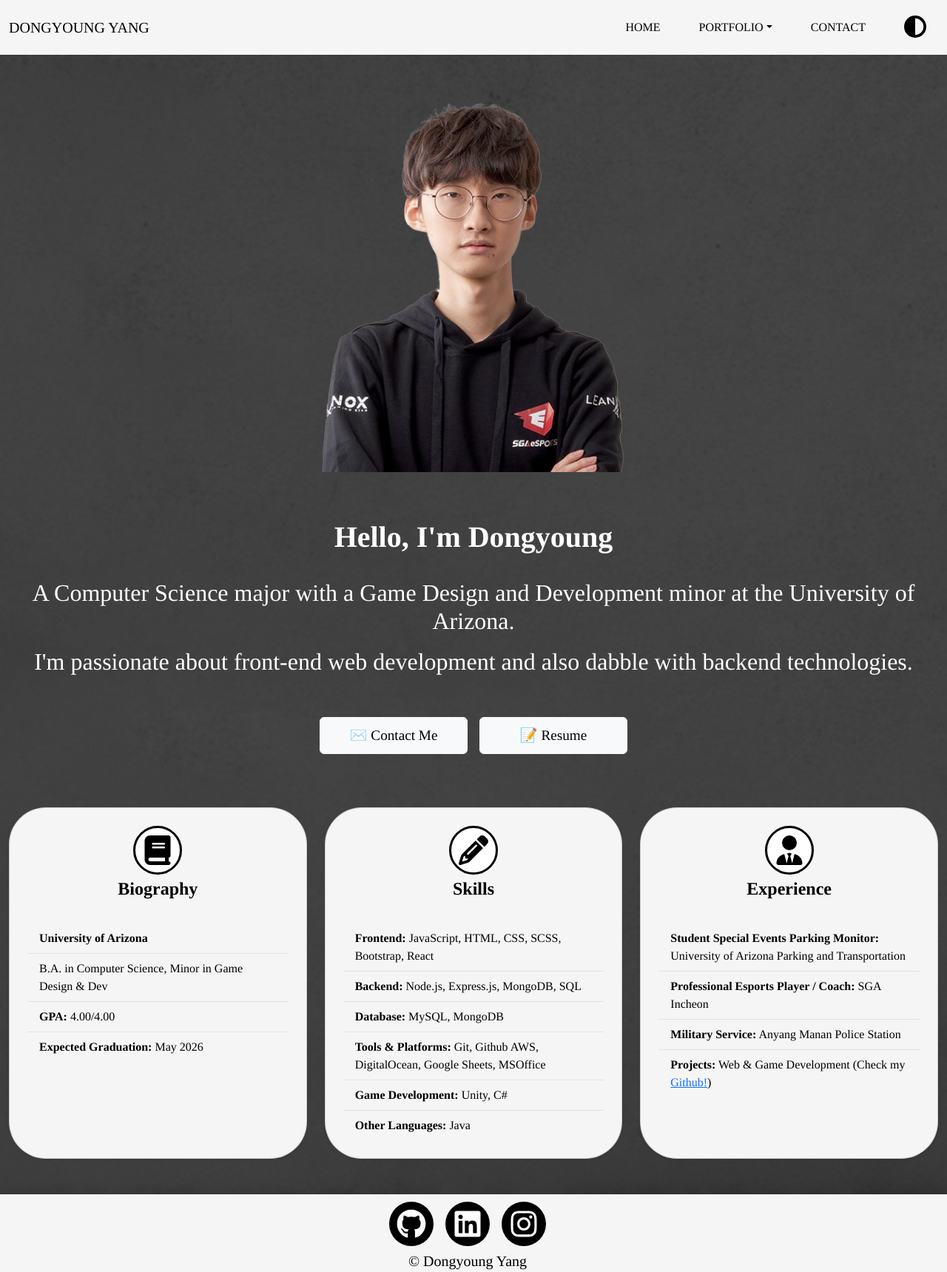
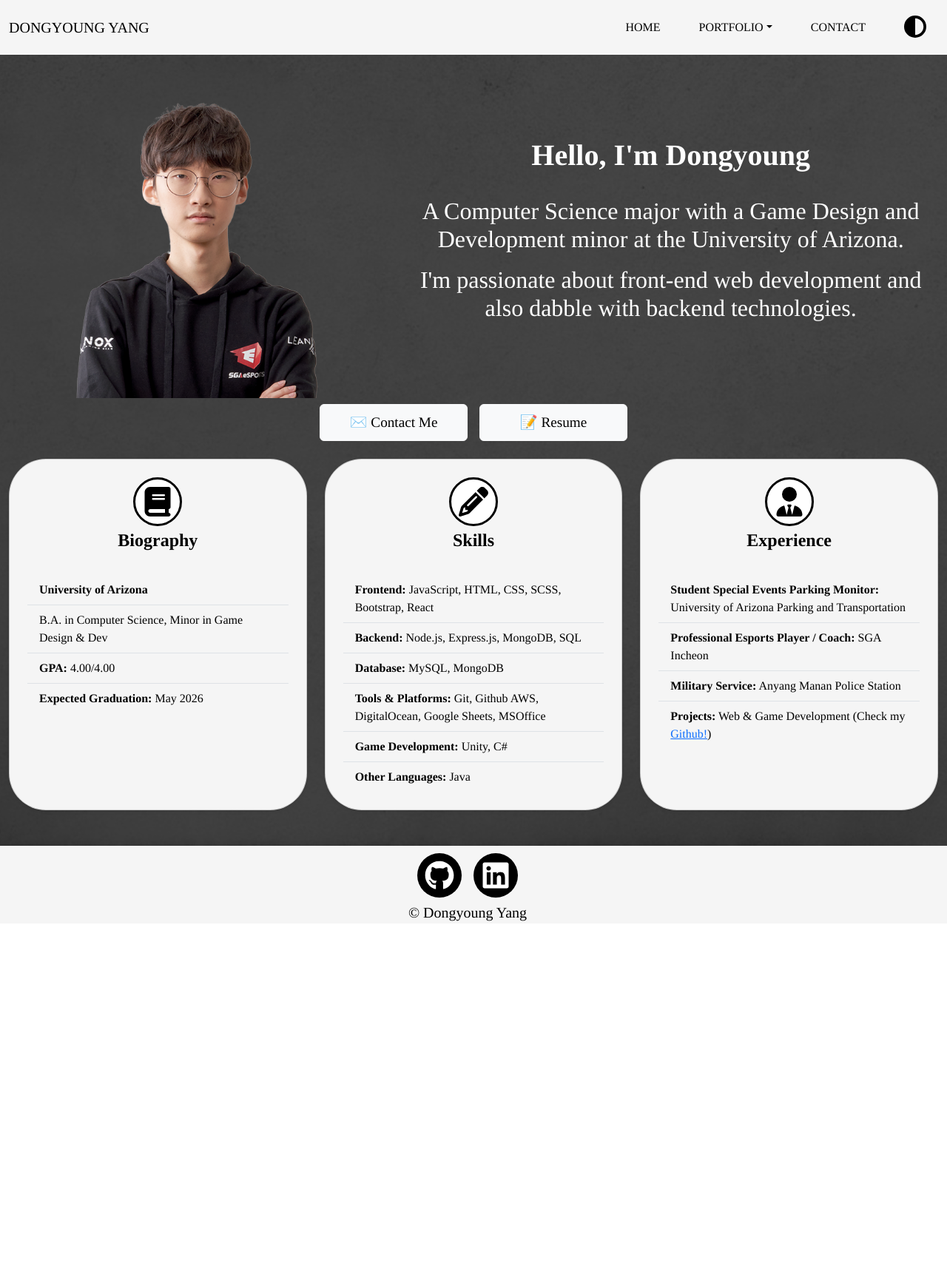
Before and after one commit to ArmsTina/portfolio_website, a React (Create React App) app: page / in a window 1280 px wide. Shown: the whole page at 74% size. After the commit the page ends 1248 px from the top, so only its background shows below. Built offline with nearby package versions, Linux system fonts and the light colour scheme.

Commit message:
Email changed, design has changed

```diff
--- a/src/components/Footer.js
+++ b/src/components/Footer.js
@@ -2,11 +2,7 @@ import React from "react";
 import Container from "react-bootstrap/Container";
 import "../scss/Footer.css";
 import { FontAwesomeIcon } from "@fortawesome/react-fontawesome";
-import {
-  faGithub,
-  faLinkedin,
-  faInstagram,
-} from "@fortawesome/free-brands-svg-icons";
+import { faGithub, faLinkedin } from "@fortawesome/free-brands-svg-icons";
 
 function Footer({ darkMode }) {
   return (
@@ -28,13 +24,6 @@ function Footer({ darkMode }) {
       >
         <FontAwesomeIcon icon={faLinkedin} className="icon" />
       </a>
-      <a
-        href="https://www.instagram.com/arms.tina/"
-        target="_blank"
-        rel="noopener noreferrer"
-      >
-        <FontAwesomeIcon icon={faInstagram} className="icon" />
-      </a>
       <p>© Dongyoung Yang</p>
     </Container>
   );
--- a/src/pages/Home.js
+++ b/src/pages/Home.js
@@ -21,6 +21,8 @@ export default function Home({ darkMode }) {
     >
       <Container fluid className="mt-5">
         <div className="animated">
+          <Row>
+            <Col md={12} lg={5}>
               <Image
                 src={profileImage}
                 rounded
@@ -28,16 +30,23 @@ export default function Home({ darkMode }) {
                 className="profileImage mt-3"
                 alt="Profile Picture of Dongyoung"
               />
-          <div className={`introduction mt-4 mb-4 mt-lg-5 mb-lg-5 text-white`}>
+            </Col>
+            <Col md={12} lg={7}>
+              <div
+                className={`introduction mt-4 mb-4 mt-lg-5 mb-lg-5 text-white`}
+              >
                 <h1 className="mb-3 p-3 bold">Hello, I'm Dongyoung</h1>
                 <h2 className="mb-3">
-              A Computer Science major with a Game Design and Development minor
-              at the University of Arizona.
+                  A Computer Science major with a Game Design and Development
+                  minor at the University of Arizona.
                 </h2>
                 <h2 className="mb-5">
                   I'm passionate about front-end web development and also dabble
                   with backend technologies.
                 </h2>
+              </div>
+            </Col>
+          </Row>
 
           <Button
             variant={`${darkMode ? "dark" : "light"}`}
@@ -55,7 +64,6 @@ export default function Home({ darkMode }) {
           >
             📝 Resume
           </Button>
-          </div>
         </div>
       </Container>
       <Container fluid className="mt-3 mb-5 animated-delay">
--- a/src/pages/Portfolio1.js
+++ b/src/pages/Portfolio1.js
@@ -76,7 +76,7 @@ export default function Portforlio1({ darkMode }) {
                 darkMode ? "dark-mode" : "light-mode"
               }`}
             >
-              <Card.Body className="p-4">
+              <Card.Body className="p-4 mw-100">
                 <Row className="v-center mb-3">
                   <Col md={12} xl={6}>
                     <Card.Title className="bold v-center">
--- a/src/pages/Portfolio2.js
+++ b/src/pages/Portfolio2.js
@@ -69,7 +69,7 @@ export default function Portfolio2({ darkMode }) {
                 darkMode ? "dark-mode" : "light-mode"
               }`}
             >
-              <Card.Body className="p-4">
+              <Card.Body className="p-4 mw-100">
                 <Row className="v-center mb-3">
                   <Col md={12} xl={6}>
                     <Card.Title className="bold v-center">
--- a/src/pages/Portfolio3.js
+++ b/src/pages/Portfolio3.js
@@ -78,7 +78,7 @@ export default function Portfolio3({ darkMode }) {
                 darkMode ? "dark-mode" : "light-mode"
               }`}
             >
-              <Card.Body className="p-4">
+              <Card.Body className="p-4 mw-100">
                 <Row className="v-center mb-3">
                   <Col md={12} xl={6}>
                     <Card.Title className="bold v-center">
--- a/src/scss/Contact.css
+++ b/src/scss/Contact.css
@@ -19,4 +19,10 @@
 .card-body {
   max-width: 600px;
   height: auto;
+}
+
+@media screen and (max-height: 700px) {
+  .background-contact {
+    height: 100%;
+  }
 }/*# sourceMappingURL=Contact.css.map */
--- a/src/scss/Contact.scss
+++ b/src/scss/Contact.scss
@@ -20,3 +20,9 @@
   max-width: 600px;
   height: auto;
 }
+
+@media screen and (max-height: 700px) {
+  .background-contact {
+    height: 100%;
+  }
+}
--- a/src/scss/Home.css
+++ b/src/scss/Home.css
@@ -3,7 +3,7 @@
   flex-direction: column;
 }
 #home-background .profileImage {
-  max-width: 500px;
+  max-width: 400px;
 }
 
 .card-icon-light {
--- a/src/scss/Home.scss
+++ b/src/scss/Home.scss
@@ -2,7 +2,7 @@
   height: 100%;
   flex-direction: column;
   .profileImage {
-    max-width: 500px;
+    max-width: 400px;
   }
 }
 
```
Also changed, not shown: 2 other files (tests, documents, lock files or other folders). Lines whose indentation alone changed are shown as unchanged.
